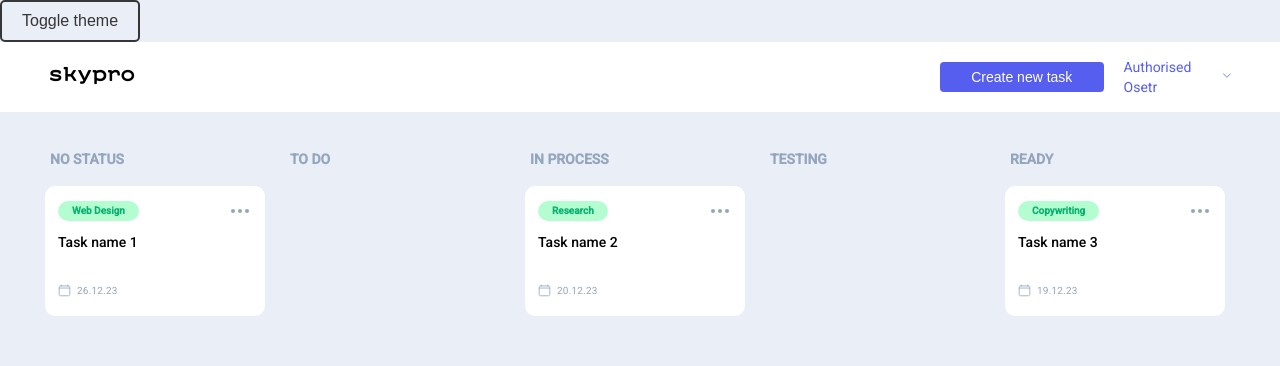
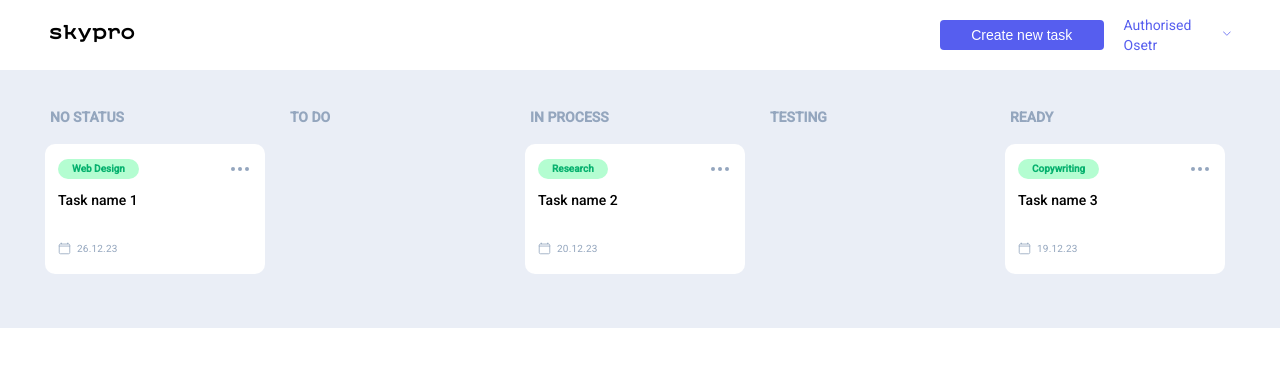
Before and after one commit to oso4lq/kanban, a React (Vite) app: page / in a window 1280 px wide. Shown: the top 366 px of the page. Built offline with nearby package versions, Linux system fonts and the light colour scheme.

Commit message:
intermediate commit

```diff
--- a/src/App.css
+++ b/src/App.css
@@ -709,7 +709,9 @@ body {
 ._hide {
   display: none;
 }
-
+._light {
+  display: block;
+}
 ._dark {
   display: none;
 }
--- a/src/App.jsx
+++ b/src/App.jsx
@@ -12,7 +12,7 @@ import { cardList } from './data';
 
 // Styles
 import './App.css'
-import { StyledButton } from './components/Button/StyledButton.styled.js';
+//import { StyledButton } from './components/Button/StyledButton.styled.js';
 import { lightTheme, darkTheme, GlobalStyle, ThemeProvider } from './components/Themes/Themes.styled.js';
 
 function App() {
@@ -40,26 +40,26 @@ function App() {
     ])
   };
 
-  // Toggle theme
+  // Toggle theme function
   const [theme, setTheme] = useState('light');
   const toggleTheme = () => {
     if (theme === 'light') {
       setTheme('dark');
-      console.log('dark');
+      //console.log('dark theme');
     } else {
       setTheme('light');
-      console.log('light');
+      //console.log('light theme');
     }
   };
 
   // Rendering
+  //<StyledButton onClick={toggleTheme}>Toggle theme</StyledButton>
+
   return (
     <ThemeProvider theme={theme === 'light' ? lightTheme : darkTheme}>
       <GlobalStyle />
 
       <Wrapper>
-
-        <StyledButton onClick={toggleTheme}>Toggle theme</StyledButton>
 
         <PopExit />
         <PopNewCard />
--- a/src/components/Themes/Themes.styled.js
+++ b/src/components/Themes/Themes.styled.js
@@ -1,47 +1,47 @@
 import { createGlobalStyle, ThemeProvider } from 'styled-components';
 
 const lightTheme = {
-  body: '#EAEEF6',
-  text: '#363537',
+  //body: '#EAEEF6',
+  text: '#000000',
+  main: '#EAEEF6',
+  card: '#FFFFFF',
 
-  header: '#FFF',
+  header: '#FFFFFF',
+  headerLogoDisplayLight: 'block',
+  headerLogoDisplayDark: 'none',
   headerUserText: '#565EEF',
-  headerPopUserSet: '#FFF',
+  headerPopUserSet: '#FFFFFF',
   headerPopUserSetBorder: '0.7px solid rgba(148, 166, 190, 0.4)',
   headerPopUserSetBoxShadow: '0px 10px 39px 0px rgba(26, 56, 101, 0.21)',
   headerPopUserSetButton: '#565EEF',
   headerPopUserSetCheckbox: '#EAEEF6',
   headerPopUserSetCheckboxBefore: '#94A6BE',
-
-  main: '#EAEEF6',
-  card: '#FFFFFF',
-  cardtext: '#0000000',
 };
 
 const darkTheme = {
-  body: '#151419',
-  text: '#FFF',
+  //body: '#151419',
+  text: '#FFFFFF',
+  main: '#151419',
+  card: '#20202C',
 
   header: '#20202C',
-  headerUserText: '#FFF',
+  headerLogoDisplayLight: 'none',
+  headerLogoDisplayDark: 'block',
+  headerUserText: '#FFFFFF',
   headerPopUserSet: '#202229',
   headerPopUserSetBorder: '0.7px solid var(--stroke-dark, #4E5566)',
   headerPopUserSetBoxShadow: '0px 10px 39px 0px rgba(148, 166, 190, 0.40)',
-  headerPopUserSetButton: '#FFF',
-  headerPopUserSetCheckbox: '#FFF',
+  headerPopUserSetButton: '#FFFFFF',
+  headerPopUserSetCheckbox: '#FFFFFF',
   headerPopUserSetCheckboxBefore: '#565EEF',
-
-  main: '#151419',
-  card: '#20202C',
-  cardtext: '#FFF',
 };
 
 const GlobalStyle = createGlobalStyle`
 //  GENERAL
   html, body {
-    background-color: ${props => props.theme.body};
-    color: ${props => props.theme.text};
-    transition: all 0.25s linear;
+    //background-color: ${props => props.theme.body};
+    //color: ${props => props.theme.text};
+    //transition: all 0.25s linear;
 
     width: 100%;
     height: 100%;
@@ -63,37 +63,50 @@ const GlobalStyle = createGlobalStyle`
     background-color: ${props => props.theme.header};
     transition: all 0.25s linear;
   }
+  ._light {
+    display: ${props => props.theme.headerLogoDisplayLight};
+    transition: all 0.25s linear;
+  }
+  ._dark {
+    display: ${props => props.theme.headerLogoDisplayDark};
+    transition: all 0.25s linear;
+  }
 
   //  HEADER POP USER
   .header__user {
     color: ${props => props.theme.headerUserText};
-    //transition: all 0.25s linear;
+    transition: all 0.25s linear;
   }
   .header__pop-user-set {
     background-color: ${props => props.theme.headerPopUserSet};
-
     border: ${props => props.theme.headerPopUserSetBorder};
     box-shadow: ${props => props.theme.headerPopUserSetBoxShadow};
-
+    transition: all 0.25s linear;
   }
   .pop-user-set__name  {
     color: ${props => props.theme.text};
+    transition: all 0.25s linear;
   }
   .pop-user-set__theme p {
     color: ${props => props.theme.text};
+    transition: all 0.25s linear;
   }
   .pop-user-set button {
     color: ${props => props.theme.headerPopUserSetButton};
     border: 1px solid ${props => props.theme.headerPopUserSetButton};
+    transition: all 0.25s linear;
   }
   .pop-user-set button a {
     color: ${props => props.theme.headerPopUserSetButton};
+    transition: all 0.25s linear;
   }
   .pop-user-set__theme input[type=checkbox] {
     background: ${props => props.theme.headerPopUserSetCheckbox};
+    transition: all 0.25s linear;
   }
   .pop-user-set__theme input[type=checkbox]::before {
     background-color: ${props => props.theme.headerPopUserSetCheckboxBefore};
+    transition: all 0.25s linear;
   }
 
   //  MAIN
@@ -101,19 +114,16 @@ const GlobalStyle = createGlobalStyle`
     width: 100%;
     background-color: ${props => props.theme.main};
     transition: all 0.25s linear;
-
   }
 
   //  CARDS
   .cards__card {
     background-color: ${props => props.theme.card};
     transition: all 0.25s linear;
-
   }
   .card__title {
-    color: ${props => props.theme.cardtext};
+    color: ${props => props.theme.text};
     transition: all 0.25s linear;
-
   }
 `;
 
```
